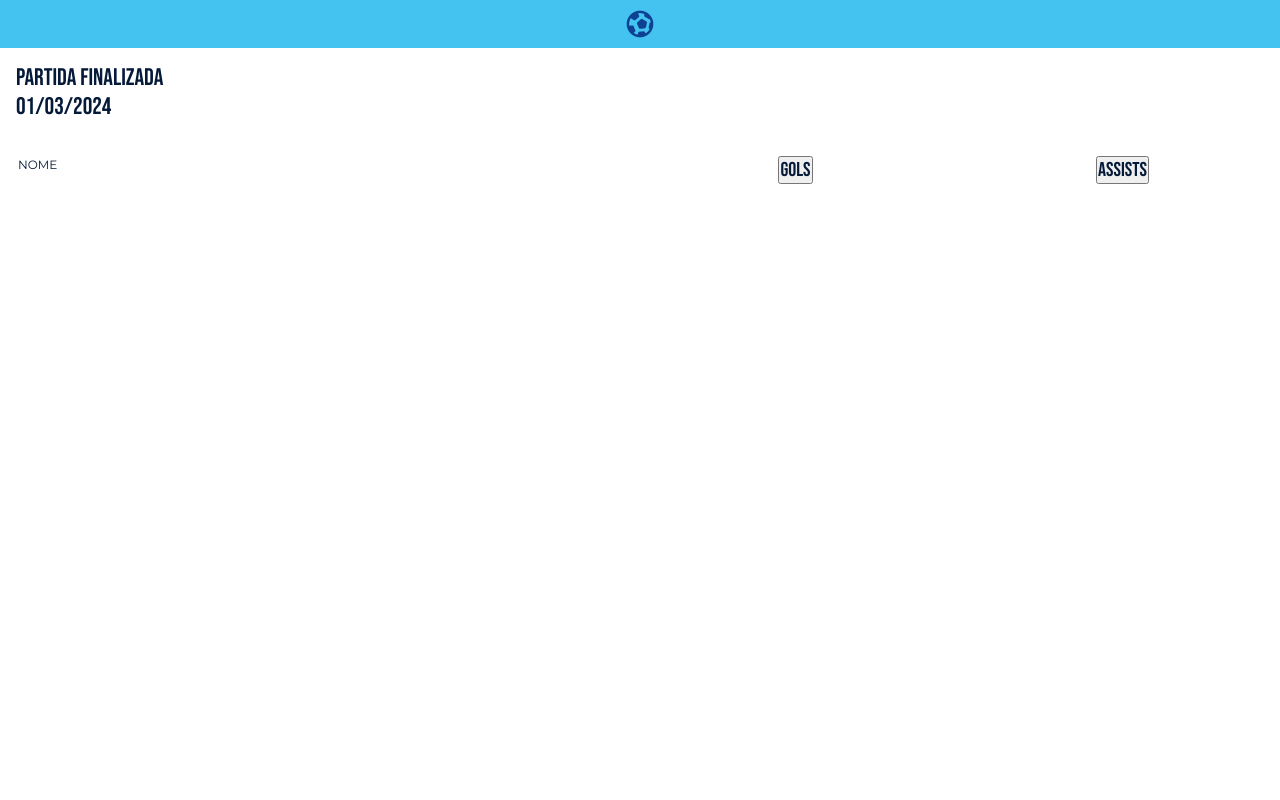
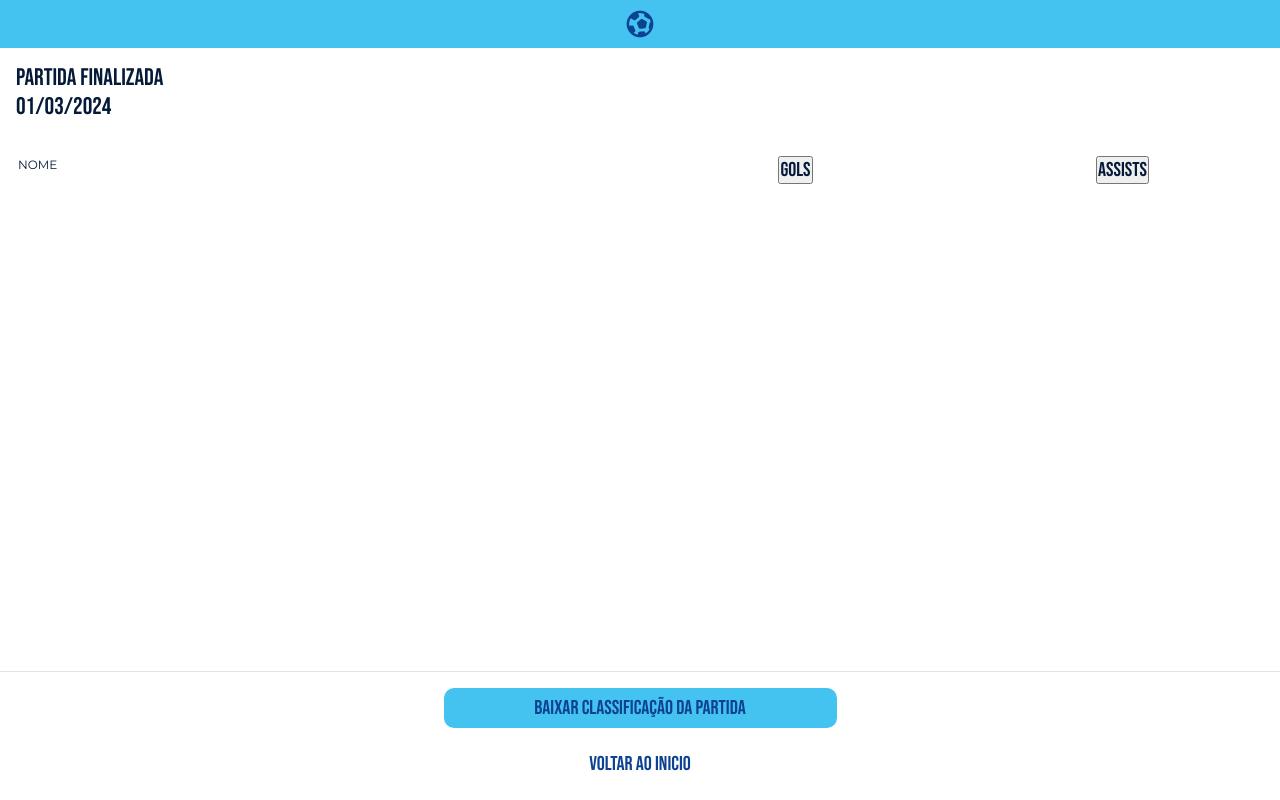
Before and after one commit to marcosvbs/players-stats-counter, a React (Vite) app: page /finished-match in a window 1280 px wide. Built offline with nearby package versions, Linux system fonts and the light colour scheme.

Commit message:
add GoToHomeModal

```diff
--- /dev/null
+++ b/src/components/GoToHomeModal/index.tsx
@@ -0,0 +1,32 @@
+import { Link } from "react-router-dom";
+import { ModalContainer, ModalOverlay } from "./styles";
+
+interface GoToHomeModalProps {
+  onGoToHome: () => void;
+  onCloseModal: () => void;
+}
+
+export function GoToHomeModal({
+  onGoToHome,
+  onCloseModal,
+}: GoToHomeModalProps) {
+  return (
+    <ModalOverlay>
+      <ModalContainer>
+        <h3>Voltar ao inicio</h3>
+        <p>
+          Tem certeza que deseja voltar ao inicio? Todos os dados da partida
+          serão perdidos.
+        </p>
+
+        <button className={"goToHomeButton"} onClick={onGoToHome}>
+          <Link to={"/"}>Voltar ao inicio</Link>
+        </button>
+
+        <button className={"closeButton"} onClick={onCloseModal}>
+          <Link to={"/finished-match"}>Voltar</Link>
+        </button>
+      </ModalContainer>
+    </ModalOverlay>
+  );
+}
--- /dev/null
+++ b/src/components/GoToHomeModal/styles.ts
@@ -0,0 +1,73 @@
+import styled from "styled-components";
+
+export const ModalOverlay = styled.div`
+  display: flex;
+  flex-direction: row;
+  align-items: center;
+  justify-content: center;
+
+  position: absolute;
+  top: 0;
+  right: 0;
+
+  width: 100vw;
+  height: 100vh;
+
+  background: ${(props) => props.theme["low-opacity-gray"]};
+`;
+
+export const ModalContainer = styled.div`
+  display: flex;
+  flex-direction: column;
+  gap: 1rem;
+
+  align-items: center;
+
+  margin: 0 1rem;
+  padding: 1rem;
+
+  border-radius: 10px;
+
+  background: ${(props) => props.theme.white};
+
+  h3,
+  p {
+    width: 100%;
+  }
+
+  .goToHomeButton {
+    width: 100%;
+
+    background: ${(props) => props.theme["red-200"]};
+    border-radius: 10px;
+    border: none;
+
+    cursor: pointer;
+
+    &:active {
+      filter: brightness(85%);
+    }
+
+    a {
+      display: flex;
+      justify-content: center;
+
+      width: 100%;
+      padding: 0.5rem 1rem;
+
+      color: ${(props) => props.theme["red-400"]};
+
+      text-decoration: none;
+    }
+  }
+
+  .closeButton {
+    border: none;
+    background: none;
+
+    a {
+      color: ${(props) => props.theme["blue-600"]};
+      text-decoration: none;
+    }
+  }
+`;
--- a/src/pages/FinishedMatch/index.tsx
+++ b/src/pages/FinishedMatch/index.tsx
@@ -1,7 +1,12 @@
 import { useContext, useEffect, useState } from "react";
 import { Header } from "../../components/Header";
 import { PlayerRankingContext } from "../../contexts/PlayerRankingContext";
-import { FinishedMatchContainer, PlayerRank } from "./styles";
+import {
+  FinishedMatchContainer,
+  FinishedMatchControllerContainer,
+  PlayerRank,
+} from "./styles";
+import { GoToHomeModal } from "../../components/GoToHomeModal";
 
 interface RankedPlayer {
   id: number;
@@ -15,9 +20,15 @@ export function FinishedMatch() {
     [] as RankedPlayer[]
   );
 
+  const [goToHomeModalIsOpen, setGoToHomeModalIsOpen] = useState(false);
+
   const todayDate = new Date().toLocaleDateString("pt-br");
 
-  const { playerRanking } = useContext(PlayerRankingContext);
+  const { playerRanking, resetPlayerRank } = useContext(PlayerRankingContext);
+
+  function handleCancelMatch() {
+    resetPlayerRank();
+  }
 
   function compareMostGoalsPlayer(a: RankedPlayer, b: RankedPlayer) {
     if (a.numGoals > b.numGoals) {
@@ -100,23 +111,27 @@ export function FinishedMatch() {
           </tbody>
         </PlayerRank>
 
-        {/* <MatchControllerContainer>
+        <FinishedMatchControllerContainer>
           <div>
-            <button
-              className={"EndMatchButton"}
-              onClick={() => setEndModalIsOpen(true)}
-            >
-              <Link to={"/match-in-progress"}>Finalizar partida</Link>
+            <button className={"downloadFinalMatchRankButton"}>
+              Baixar classificação da partida
             </button>
 
             <button
-              className={"cancelMatchButton"}
-              onClick={() => setCancelModalIsOpen(true)}
+              className={"homeButton"}
+              onClick={() => setGoToHomeModalIsOpen(true)}
             >
-              Cancelar partida
+              Voltar ao inicio
             </button>
           </div>
-        </MatchControllerContainer> */}
+        </FinishedMatchControllerContainer>
+
+        {goToHomeModalIsOpen ? (
+          <GoToHomeModal
+            onGoToHome={handleCancelMatch}
+            onCloseModal={() => setGoToHomeModalIsOpen(false)}
+          />
+        ) : null}
       </FinishedMatchContainer>
     </>
   );
--- a/src/pages/FinishedMatch/styles.ts
+++ b/src/pages/FinishedMatch/styles.ts
@@ -121,3 +121,71 @@ export const PlayerRank = styled.table`
     font-weight: 400;
   }
 `;
+
+export const FinishedMatchControllerContainer = styled.div`
+  width: 100%;
+
+  display: flex;
+  flex-direction: column;
+  align-items: center;
+  gap: 0.5rem;
+
+  background: ${(props) => props.theme.white};
+  border-top: 1px solid ${(props) => props.theme["low-opacity-gray"]};
+
+  position: fixed;
+  bottom: 0;
+  right: 0;
+
+  div {
+    display: flex;
+    flex-direction: column;
+    align-items: center;
+    gap: 1rem;
+
+    padding: 1rem;
+    width: 100%;
+    max-width: 425px;
+
+    .downloadFinalMatchRankButton {
+      display: flex;
+      justify-content: center;
+
+      width: 100%;
+      padding: 0.5rem 1rem;
+
+      color: ${(props) => props.theme["blue-600"]};
+      background: ${(props) => props.theme["blue-400"]};
+      border-radius: 10px;
+      border: none;
+
+      text-decoration: none;
+
+      cursor: pointer;
+
+      &:active {
+        filter: brightness(85%);
+      }
+    }
+
+    .homeButton {
+      display: flex;
+      justify-content: center;
+
+      width: 100%;
+      padding: 0.5rem 1rem;
+
+      background: none;
+      border-radius: 10px;
+      border: none;
+
+      color: ${(props) => props.theme["blue-600"]};
+
+      cursor: pointer;
+
+      &:active {
+        filter: brightness(85%);
+      }
+    }
+  }
+`;
--- a/src/pages/MatchInProgress/index.tsx
+++ b/src/pages/MatchInProgress/index.tsx
@@ -83,7 +83,7 @@ export function MatchInProgress() {
         <MatchControllerContainer>
           <div>
             <button
-              className={"EndMatchButton"}
+              className={"endMatchButton"}
               onClick={() => setEndModalIsOpen(true)}
             >
               <Link to={"/match-in-progress"}>Finalizar partida</Link>
--- a/src/pages/MatchInProgress/styles.ts
+++ b/src/pages/MatchInProgress/styles.ts
@@ -147,7 +147,7 @@ export const MatchControllerContainer = styled.div`
     width: 100%;
     max-width: 425px;
 
-    .EndMatchButton {
+    .endMatchButton {
       width: 100%;
 
       background: ${(props) => props.theme["blue-400"]};
```
